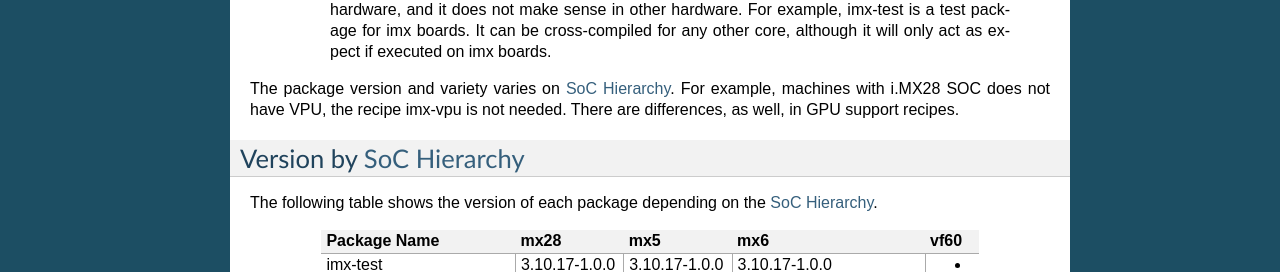
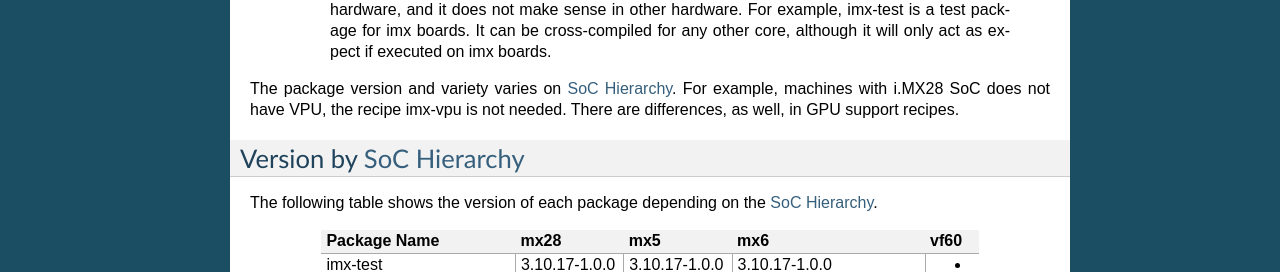
Before and after one commit to Freescale/Documentation, a Sphinx documentation site: the page built from release-notes/source/fsl-userspace-pkg.rst, in a window 1280 px wide. Shown: the part 274-546 px from the top of the page. Built offline with Sphinx 7.4.7, drawn with Linux system fonts in a browser that asks for light colours; pages that are not in the unit, such as notebooks, are missing from menus.

```diff
--- a/release-notes/source/fsl-userspace-pkg.rst
+++ b/release-notes/source/fsl-userspace-pkg.rst
@@ -25,7 +25,7 @@ hardware optimization or some hardware test tools.
    it will only act as expect if executed on imx boards.
 
 The package version and variety varies on :ref:`soc-hierarchy`.
-For example, machines with i.MX28 SOC does not have VPU, the recipe imx-vpu is not needed.
+For example, machines with i.MX28 SoC does not have VPU, the recipe imx-vpu is not needed.
 There are differences, as well, in GPU support recipes.
 
 --------------------------------
```
